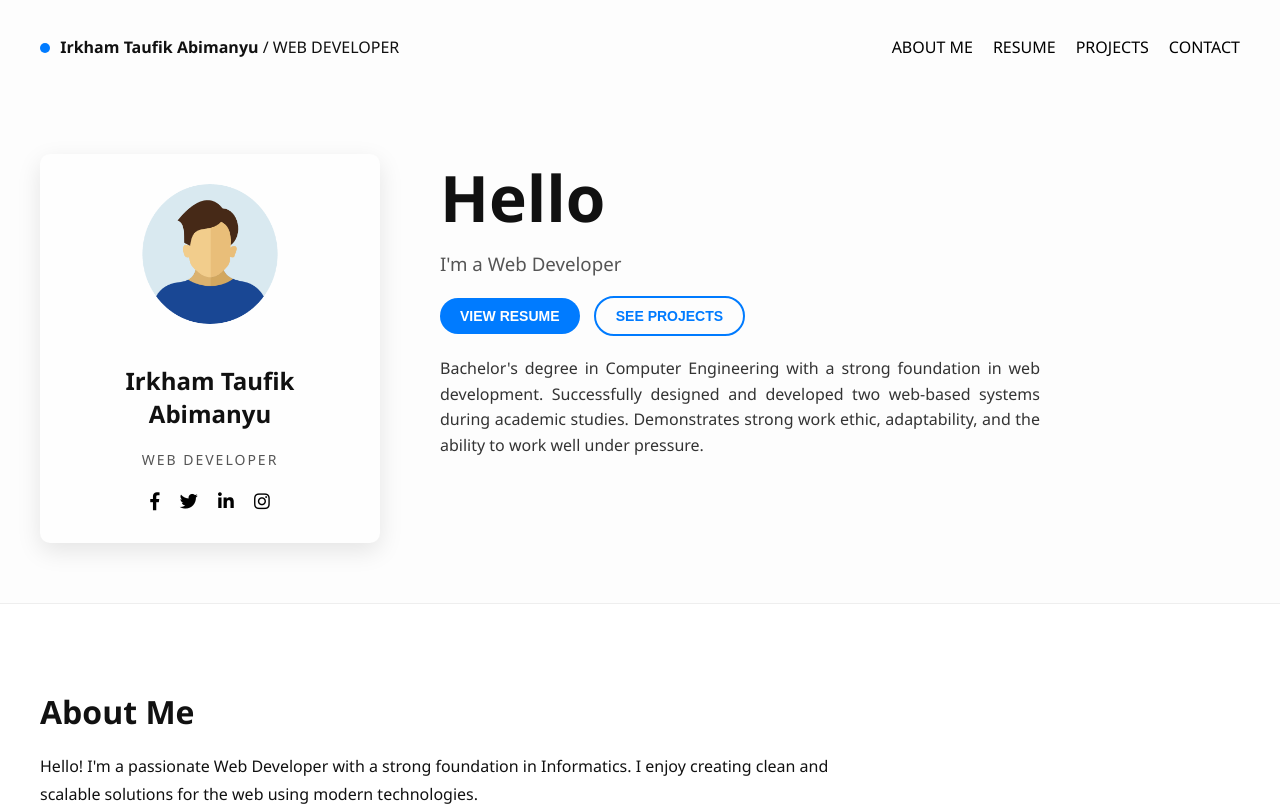
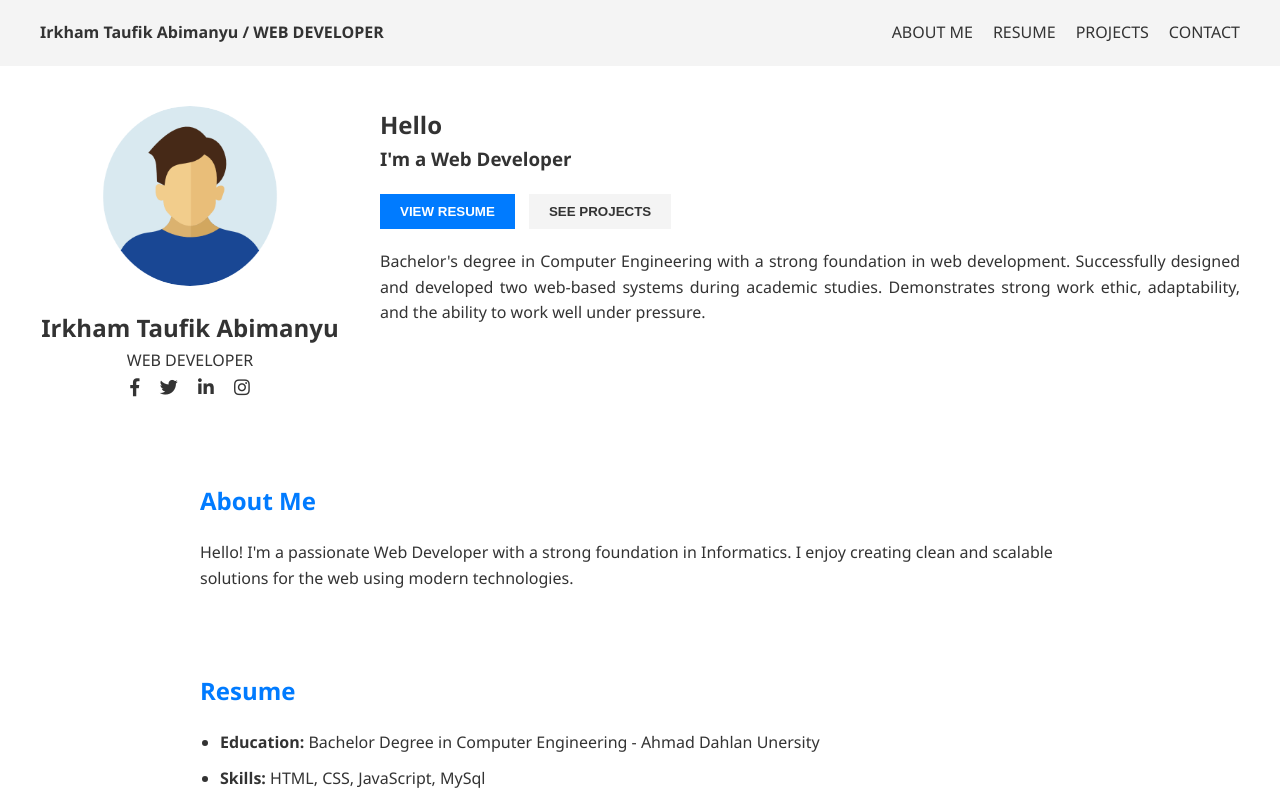
Before and after one commit to irkhamabimanyu/irkhamabimanyu.github.io, a plain HTML site: page index.html in a window 1280 px wide. Shown: the top 811 px of the page. Drawn offline with Linux system fonts and the light colour scheme.

Commit message:
Update style.css

```diff
--- a/style.css
+++ b/style.css
@@ -1,260 +1,140 @@
+/* ===== GENERAL RESET ===== */
+* {
+  margin: 0;
+  padding: 0;
+  box-sizing: border-box;
+}
 body {
-  margin: 0;
   font-family: 'Segoe UI', sans-serif;
-  background: #fdfdfd;
-  color: #111;
+  line-height: 1.6;
+  color: #333;
+  background-color: #fff;
 }
 
-html {
-  scroll-behavior: smooth;
-}
-
+/* ===== HEADER ===== */
 .header {
   display: flex;
   justify-content: space-between;
+  align-items: center;
   padding: 20px 40px;
-  align-items: center;
+  background-color: #f4f4f4;
+  flex-wrap: wrap;
 }
-
-.section {
-  padding: 60px 40px;
-  background-color: #fff;
-  border-top: 1px solid #eee;
+.logo {
+  font-weight: bold;
 }
-
-.section h2 {
-  font-size: 32px;
-  margin-bottom: 20px;
-}
-
-.section p, .section ul {
-  max-width: 800px;
-  line-height: 1.7;
-}
-
-.logo {
-  font-size: 16px;
-}
-
-.logo .dot {
-  display: inline-block;
-  width: 10px;
-  height: 10px;
-  background: #007bff;
-  border-radius: 50%;
-  margin-right: 6px;
-}
-
 .nav-links {
   list-style: none;
   display: flex;
   gap: 20px;
 }
-
 .nav-links a {
   text-decoration: none;
-  color: black;
+  color: #333;
   font-weight: 500;
-  transition: color 0.3s ease;
 }
 
-.nav-links a:hover {
-  color: #007bff;
-}
-
+/* ===== MAIN SECTION ===== */
 .main {
   display: flex;
-  padding: 60px 40px;
-  flex-wrap: wrap;
+  gap: 40px;
+  padding: 40px;
 }
-
 .profile-card {
-  background: #fefefe;
-  padding: 30px;
-  box-shadow: 0 8px 24px rgba(0, 0, 0, 0.1);
+  flex: 1;
+  max-width: 300px;
   text-align: center;
-  width: 280px;
-  margin-right: 60px;
-  border-radius: 10px;
 }
-
 .profile-pic {
-  width: 140px;
-  height: 140px;
+  width: 100%;
+  max-width: 180px;
   border-radius: 50%;
-  object-fit: cover;
-  margin-bottom: 15px;
+  margin-bottom: 16px;
 }
-
-.subtitle {
-  margin: 10px 0;
-  font-size: 14px;
-  letter-spacing: 2px;
-  color: #555;
-}
-
-.social-icons {
-  margin-top: 20px;
-}
-
 .social-icons a {
   margin: 0 8px;
-  color: black;
+  color: #333;
   font-size: 18px;
-  transition: color 0.3s ease;
 }
-
-.social-icons a:hover {
-  color: #007bff;
+.content {
+  flex: 2;
 }
-
-.content {
-  max-width: 600px;
-}
-
-.content h1 {
-  font-size: 64px;
-  margin: 0;
-}
-
-.content h3 {
-  font-weight: normal;
-  margin-top: 10px;
-  color: #555;
-}
-
 .buttons {
   margin: 20px 0;
 }
-
 .btn {
   padding: 10px 20px;
+  margin-right: 10px;
   border: none;
-  margin-right: 10px;
   cursor: pointer;
   font-weight: bold;
-  border-radius: 25px;
-  font-size: 14px;
-  transition: all 0.3s ease;
 }
-
 .primary {
   background-color: #007bff;
   color: white;
 }
-
-.primary:hover {
-  background-color: #0056b3;
-}
-
 .secondary {
-  background-color: transparent;
-  color: #007bff;
-  border: 2px solid #007bff;
-}
-
-.secondary:hover {
-  background-color: #007bff;
-  color: white;
-}
-
-.content p {
-  font-size: 16px;
-  line-height: 1.6;
+  background-color: #f4f4f4;
   color: #333;
 }
 
+/* ===== SECTIONS ===== */
+.section {
+  padding: 40px;
+  max-width: 960px;
+  margin: 0 auto;
+}
+.section h2 {
+  margin-bottom: 20px;
+  color: #007bff;
+}
+.section ul {
+  padding-left: 20px;
+}
+.section ul li {
+  margin-bottom: 10px;
+}
+
+/* ===== FOOTER ===== */
 .footer {
-  padding: 40px;
-  background: #f5f5f5;
-  font-size: 14px;
-  margin-top: 60px;
+  background-color: #f4f4f4;
+  padding: 30px;
   text-align: center;
 }
-
 .footer-contact {
   display: flex;
-  justify-content: space-evenly;
+  justify-content: center;
+  flex-wrap: wrap;
+  gap: 30px;
   margin-top: 20px;
-  flex-wrap: wrap;
-  gap: 10px;
+}
+.footer-contact span {
+  display: block;
 }
 
-.footer-contact span {
-  display: inline-block;
-  text-align: center;
-  font-size: 14px;
-}
-
-.footer-contact a {
-  margin: 0 5px;
-  color: black;
-  font-size: 16px;
-}
-
-.footer-contact a:hover {
-  color: #007bff;
-}
-
-/* ===== RESPONSIVE (untuk layar max 768px) ===== */
+/* ===== RESPONSIVE ===== */
 @media screen and (max-width: 768px) {
   .header {
     flex-direction: column;
     align-items: flex-start;
-    gap: 10px;
   }
-
   .nav-links {
     flex-direction: column;
-    align-items: flex-start;
     gap: 10px;
+    margin-top: 10px;
   }
 
   .main {
     flex-direction: column;
-    padding: 40px 20px;
+    padding: 20px;
   }
 
-  .profile-card {
-    width: 100%;
-    margin-right: 0;
-    margin-bottom: 30px;
-  }
-
-  .content {
+  .profile-card, .content {
     max-width: 100%;
-  }
-
-  .content h1 {
-    font-size: 42px;
-  }
-
-  .buttons {
-    display: flex;
-    flex-direction: column;
-    gap: 10px;
-  }
-
-  .btn {
-    width: 100%;
-    text-align: center;
-  }
-
-  .section {
-    padding: 40px 20px;
-  }
-
-  .section h2 {
-    font-size: 26px;
-  }
-
-  .footer {
-    padding: 30px 20px;
   }
 
   .footer-contact {
     flex-direction: column;
     align-items: center;
-    gap: 20px;
   }
 }
```
